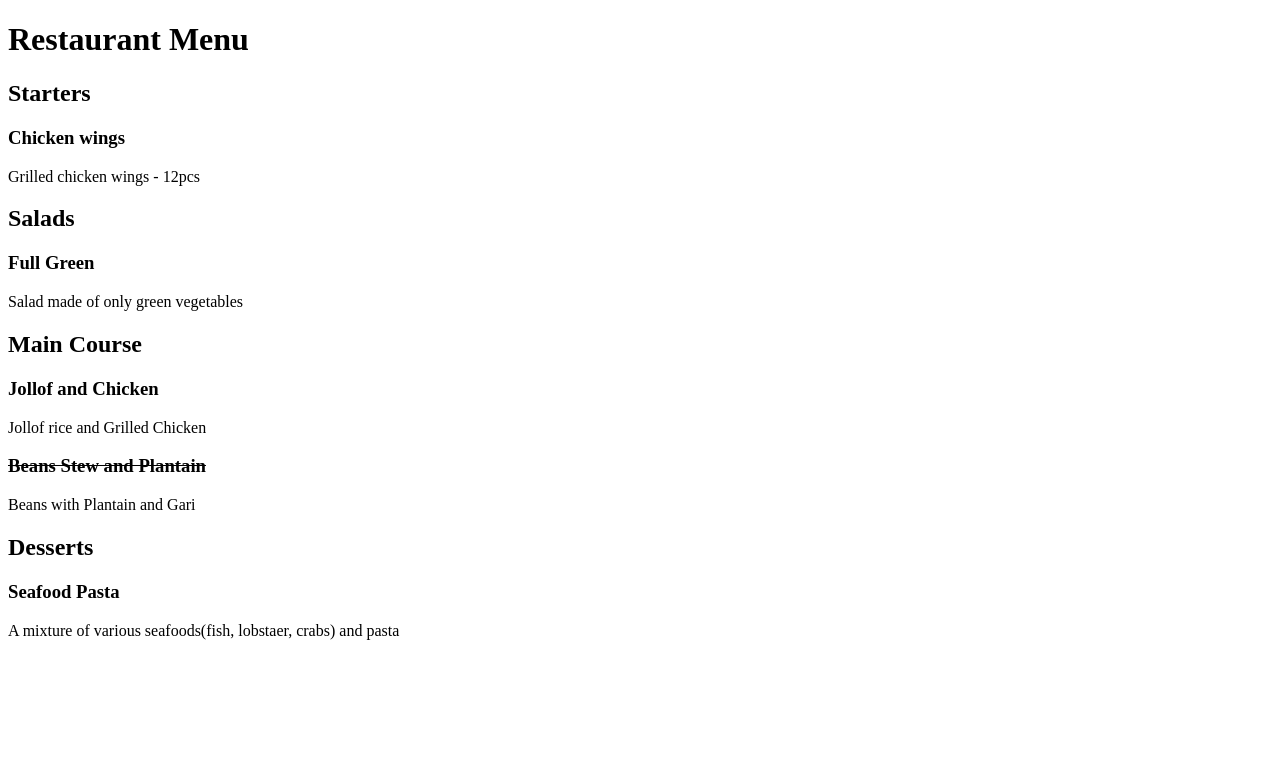
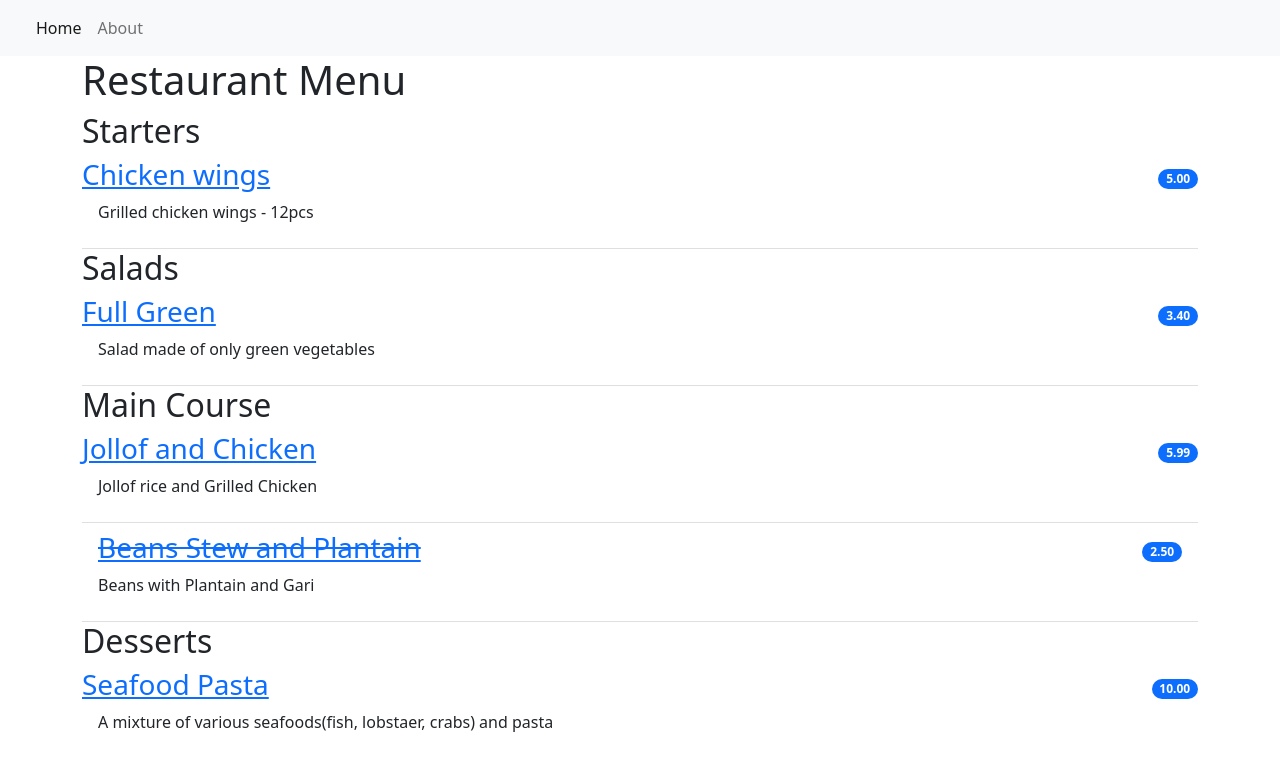
Before and after one commit to FREDYK1/food_order_management_web_app, a Django app: page / in a window 1280 px wide. Shown: the top 771 px of the page. Run offline with Django 5.2, Linux system fonts and the light colour scheme; some libraries are stand-ins or nearby versions.

Commit message:
Apply links to each meal and bootstrap to the code

```diff
--- /dev/null
+++ b/restaurant_menu/templates/base.html
@@ -0,0 +1,38 @@
+<!DOCTYPE html>
+<html lang="en">
+    <head>
+        <meta charset="utf-8">
+        <meta name="viewport" content="width=device-width, initial-scale=1">
+        <link href="https://cdn.jsdelivr.net/npm/bootstrap@5.2.0-beta1/dist/css/bootstrap.min.css" rel="stylesheet" integrity="sha384-0evHe/X+R7YkIZDRvuzKMRqM+OrBnVFBL6DOitfPri4tjfHxaWutUpFmBp4vmVor" crossorigin="anonymous">
+        <title>Menu Products</title>
+    </head>
+    <body>
+        <nav class="navbar navbar-expand-lg bg-light">
+            <div class="container-fluid">
+                    <a class="navbar-brand" href="#"></a>
+
+                    <button class="navbar-toggler" type="button" data-bs-toggle="collapse" data-bs-target="#navbarNav" aria-controls="navbarNav" aria-expanded="false" aria-label="Toggle navigation">
+                         <span class="navbar-toggler-icon"></span>
+                    </button>
+                <div class="collapse navbar-collapse" id="navbarNav">
+                    <ul class="navbar-nav">
+                         <li class="nav-item">
+                            <a class="nav-link active" aria-current="page" href="{% url 'home' %}">Home</a>
+                        </li>
+                        <li class="nav-item">
+                            <a class="nav-link" aria-current="page" href="{% url 'home' %}">About</a>
+                        </li>
+                    </ul>
+                </div>
+            </div>
+        </nav>
+
+        {% block content %}
+        {% endblock content %}
+
+<!-- JavaScript Bundle with Popper -->
+             <script src="https://code.jquery.com/jquery-2.1.3.min.js"></script>
+        <script src="https://cdn.jsdelivr.net/npm/bootstrap@5.2.0-beta1/dist/js/bootstrap.bundle.min.js" integrity="sha384-pprn3073KE6tl6bjs2QrFaJGz5/SUsLqktiwsUTF55Jfv3qYSDhgCecCxMW52nD2" crossorigin="anonymous"></script>
+
+    </body>
+</html>
--- a/restaurant_menu/templates/home.html
+++ b/restaurant_menu/templates/home.html
@@ -1,24 +1,32 @@
-<!DOCTYPE html>
-<html lang="en">
-<head>
-    <meta charset="UTF-8">
-    <title>Restaurant Menu</title>
-</head>
-<body>
+{% extends 'base.html' %}
+{% block content %}
+<div class="container">
     <h1>Restaurant Menu</h1>
+    <ul class="list-group list-group-flush">
         {% for meal in meals %}
             <h2>{{ meal.1 }}</h2>
             {% for row in Order_list %}
                 {% if  row.meal_type == meal.0 %}
                     {%if row.status == 0 %}
-                    <h3><del>{{ row.meal }}</del></h3>
+                    <li class="list-group-item d-flex justify-content-between align-items-center border-0 pb-0">
+                        <a href="{% url 'order_detail' row.pk %}"><h3><del>{{ row.meal }}</del></h3></a>
+                        <span class="badge bg-primary rounded-pill">{{ row.price }}</span>
+                    </li>
+                    <li class="list-group-item pt-0">
                         <p>{{ row.description }}</p>
+                    </li>
                     {% else %}
-                    <h3>{{ row.meal }}</h3>
+                    <li class="V=list-group-item d-flex justify-content-between align-items-center border-0 pb-0">
+                        <a href="{% url 'order_detail' row.pk %}"><h3>{{ row.meal }}</h3></a>
+                        <span class="badge bg-primary rounded-pill">{{ row.price }}</span>
+                    </li>
+                    <li class="list-group-item pt-0">
                         <p>{{ row.description }}</p>
+                    </li>
                     {% endif %}
                 {% endif %}
             {% endfor %}
         {% endfor %}
-</body>
-</html>
+    </ul>
+</div>
+{% endblock content %}
--- a/restaurant_menu/urls.py
+++ b/restaurant_menu/urls.py
@@ -4,4 +4,5 @@ from . import views
 
 urlpatterns = [
     path('', views.MenuList.as_view(), name='home'),
+    path("order/<int:pk>/", views.MenuItemDetail.as_view(), name="order_detail"),
 ]
--- a/restaurant_menu/views.py
+++ b/restaurant_menu/views.py
@@ -13,4 +13,5 @@ class MenuList(generic.ListView):
 
 class MenuItemDetail(generic.DetailView):
     model = Order
-    template_name = "detail.html"
+    template_name = "details.html"
+    context_object_name = "Order"
```
Also changed, not shown: restaurant_menu/templates/details.html (+8 -10 lines). Lines whose indentation alone changed are shown as unchanged.
